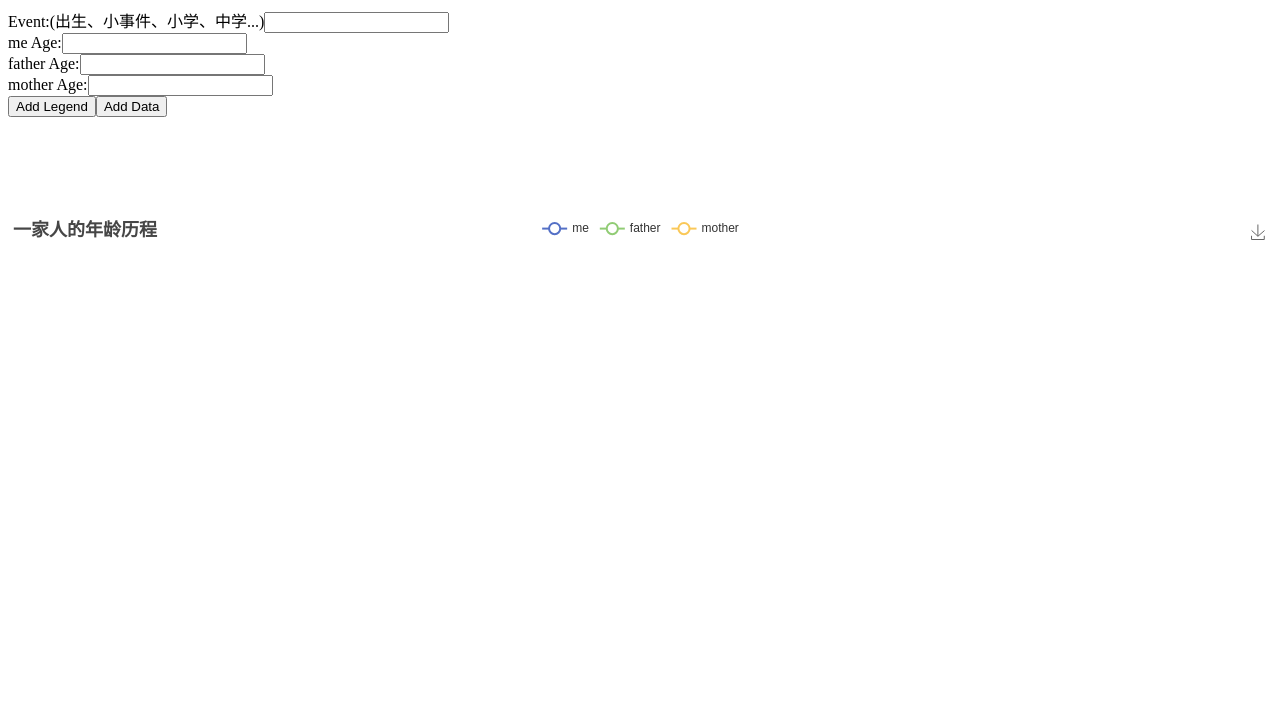
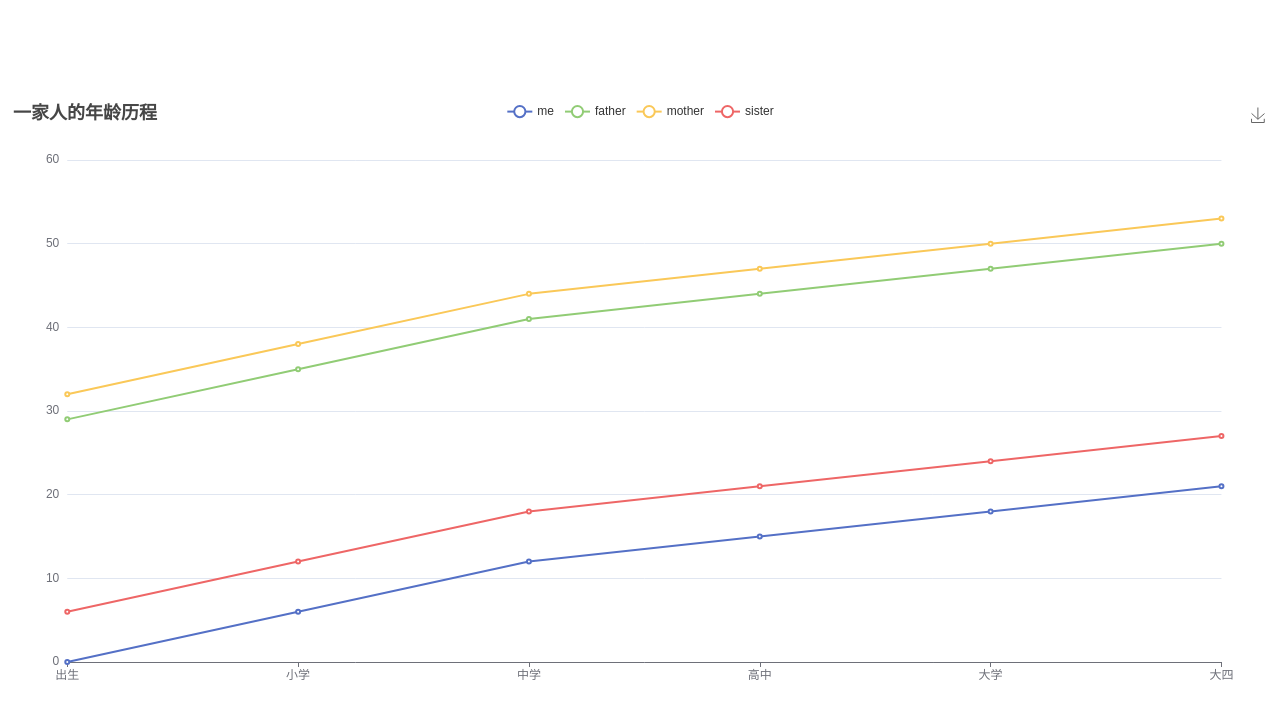
Before and after one commit to ygr99/vue3-echarts, a Vue app: page / in a window 1280 px wide. Shown: the top 718 px of the page. Built offline with nearby package versions, Linux system fonts and the light colour scheme.

Commit message:
取消动态添加 legend 和表单增加数据，采用死数据，后续使用json文本框读取

```diff
--- a/src/App.vue
+++ b/src/App.vue
@@ -1,74 +1,26 @@
 <template>
-  <div>
-    <div>
-      <label for="event">Event:(出生、小事件、小学、中学...)</label>
-      <input v-model="event" id="event" />
-    </div>
-
-    <!-- 默认显示的输入框 -->
-    <div v-for="legend in legends" :key="legend">
-      <label :for="`${legend}Age`">{{ `${legend} Age:` }}</label>
-      <input v-model="formData[legend]" :id="`${legend}Age`" />
-    </div>
-
-    <!-- 添加新的 legend 按钮 -->
-    <button @click="addLegend">Add Legend</button>
-
-    <button @click="addData">Add Data</button>
-
-    <v-chart class="chart" :option="option" />
-  </div>
+  <v-chart class="chart" :option="option" />
 </template>
 
 <script setup>
 import { ref, computed } from "vue";
 
-const data = ref([]);
-
-const event = ref("");
-const formData = ref({
-  me: "",
-  father: "",
-  mother: "",
-  sister: "",
-});
-const legends = ref(["me", "father", "mother"]);
-
-const addLegend = () => {
-  const newLegend = prompt('Enter a new legend:');
-  if (newLegend && !legends.value.includes(newLegend)) {
-    legends.value.push(newLegend);
-    formData.value[newLegend] = ""; // 初始化新 legend 的值
-  }
-};
-
-const addData = () => {
-  const newData = {
-    event: event.value,
-  };
-
-  // 将 formData 中的值添加到 newData
-  legends.value.forEach((legend) => {
-    newData[legend] = Number(formData.value[legend]) || null;
-  });
-
-  data.value.push(newData);
-
-  // 清空输入框
-  event.value = "";
-  legends.value.forEach((legend) => {
-    formData.value[legend] = "";
-  });
-};
+const data = ref([
+  { age: '0', event: '出生' },
+  { age: '6', event: '小学' },
+  { age: '12', event: '中学' },
+  { age: '15', event: '高中' },
+  { age: '18', event: '大学' },
+  { age: '21', event: '大四' },
+]);
 
 const option = computed(() => {
-  const xAxisData = data.value.map((d) => d.event);
+  const xAxisData = data.value.map(d => d.event);
 
-  const series = legends.value.map((legend) => ({
-    name: legend,
-    type: 'line',
-    data: data.value.map((d) => d[legend] || null),
-  }));
+  const meData = data.value.map(d => Number(d.age));
+  const fatherData = [29, 35, 41, 44, 47, 50];
+  const motherData = [32, 38, 44, 47, 50, 53];
+  const sisterData = [6, 12, 18, 21, 24, 27];
 
   return {
     title: {
@@ -78,7 +30,7 @@ const option = computed(() => {
       trigger: 'axis',
     },
     legend: {
-      data: legends.value,
+      data: ['me', 'father', 'mother', 'sister'],
     },
     grid: {
       left: '3%',
@@ -99,7 +51,28 @@ const option = computed(() => {
     yAxis: {
       type: 'value',
     },
-    series,
+    series: [
+      {
+        name: 'me',
+        type: 'line',
+        data: meData,
+      },
+      {
+        name: 'father',
+        type: 'line',
+        data: fatherData,
+      },
+      {
+        name: 'mother',
+        type: 'line',
+        data: motherData,
+      },
+      {
+        name: 'sister',
+        type: 'line',
+        data: sisterData,
+      },
+    ],
   };
 });
 
```
